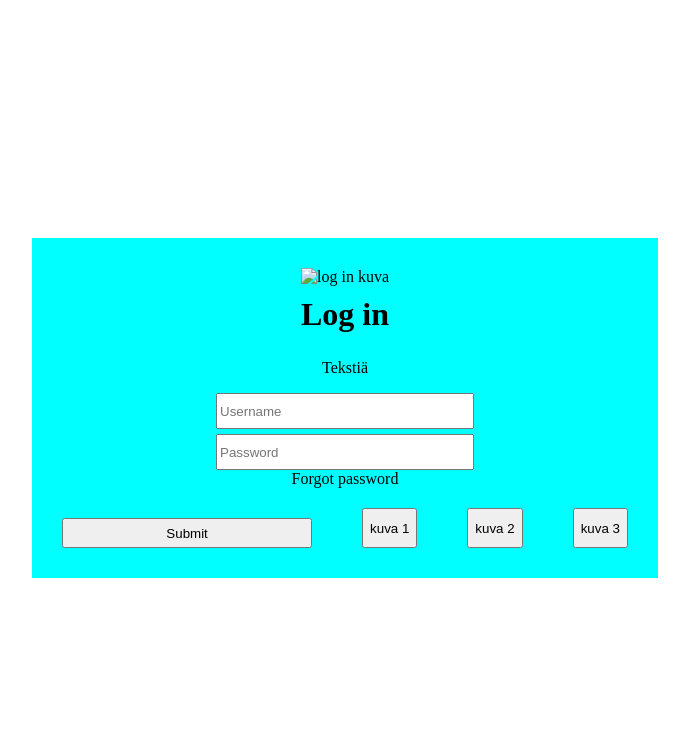
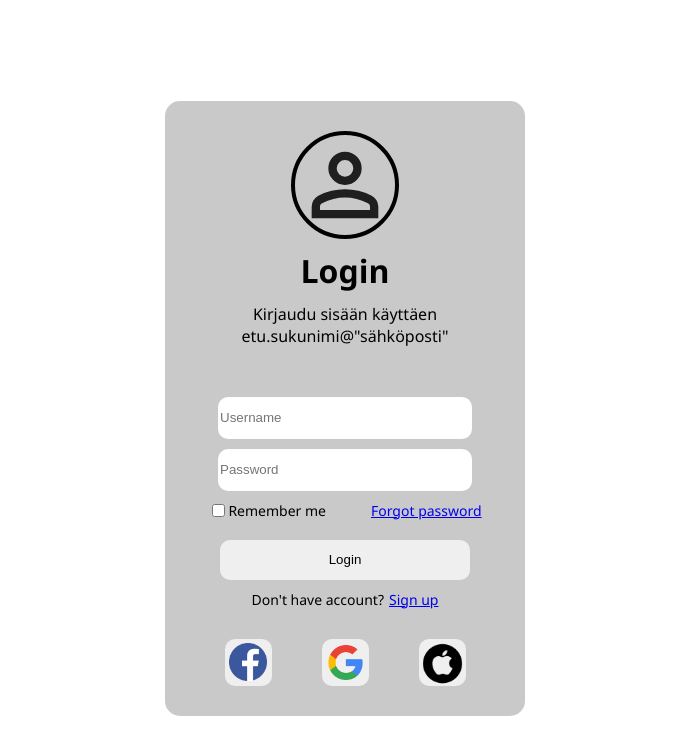
Before and after one commit to Misukist/LogInScreen-Layout, a plain HTML site: page index.html in a window 1280 px wide. Shown: the whole page, without its empty margins (295-984 px from the left). Drawn offline with Linux system fonts and the light colour scheme.

Commit message:
tyylittelyä

```diff
--- a/index.html
+++ b/index.html
@@ -9,36 +9,54 @@
 </head>
 
 <body id="body">
-    <div id="box">
-        <img src="" alt="log in kuva">
+    <main id="box">
+        <header>
+            <img id="profiilikuva" src="/icons/person_24dp_1F1F1F_FILL0_wght400_GRAD0_opsz24.svg">
             <h1>
-            Log in
+                Login
             </h1>
-        <p>
-            Tekstiä
+            <p id="teksti">
+                Kirjaudu sisään käyttäen etu.sukunimi@"sähköposti"
             </p>
+        </header>
+
+        <form>
             <div id="user">
                 <input type="text" id="username" name="username" placeholder="Username" >
             </div>
             <div>
                 <input type="password" id="password" name="password" placeholder="Password">
             </div>
-        <a>
+
+            <div id="checkbox">
+                <input type="checkbox" name="checkbox" value="Remember me">
+                <label for="checkbox">Remember me </label>
+
+                <a id="forgot" href="#">
                     Forgot password
                 </a>
-        <div id="buttons">
+            </div>
+
             <button id="submit">
-                Submit
+                Login
             </button>
-            <button>
-                kuva 1
+        </form>
+
+        <p id="sign">
+            Don't have account? <a href="#"> Sign up</a>
+        </p>
+
+        <section id="buttonsWrapper">
+            <button class="buttonBorder">
+                <img src="icons/3225194_app_facebook_logo_media_popular_icon.png" id="facebook"/>
             </button>
-            <button>
-                kuva 2
+            <button class="buttonBorder">
+                <img src="icons/1298745_google_brand_branding_logo_network_icon.png" id="google"/>
             </button>
-            <button>
-                kuva 3
+            <button class="buttonBorder">
+                <img src="icons/104447_apple_logo_icon.png" id="apple"/>
             </button>
-        </div>
-    </div>
+        </section>
+
+    </main>
 </body>
--- a/styles.css
+++ b/styles.css
@@ -1,10 +1,16 @@
+body    {
+    font-family: 'Segoe UI', Tahoma, Geneva, Verdana, sans-serif;
+}
+
+
 #box {
-    background-color: aqua;
+    background-color: rgba(188, 188, 188, 0.805);
     background-size: contain;
     padding: 30px;
     display: flex;
     flex-direction: column;
     align-items: center;
+    border-radius: 15px;
 
 }
 
@@ -28,22 +34,24 @@ body {
 
 #username {
     width: 250px;
-    height: 30px;
+    height: 40px;
+    border-radius: 10px;
+    border: none;
 }
 
 #password {
     width: 250px;
-    height: 30px;
-    margin-top: 5px;
+    height: 40px;
+    margin-top: 10px;
+    border-radius: 10px;
+    border: none;
 }
 
 #forgot {
-    margin-left: auto;
-    margin-top: 5px;
-    margin-bottom: 10px;
+    margin-left: 45px;
 }
 
-#buttons {
+#buttonsWrapper {
     display: flex;
     flex-direction: row;
     justify-content: space-between;
@@ -51,10 +59,39 @@ body {
     margin-top: 20px;
 }
 
+.buttonBorder {
+    border-radius: 10px;
+    overflow: hidden;
+    border: none;
+    height: 47px;
+    width: 47px;
+    display: flex;
+    cursor: pointer;
+    justify-content: center;
+    align-items: center;
+}
+
+#facebook {
+    height: 38px;
+    width: 38px;
+}
+
+#google {
+    height: 35px;
+    width: 35px;
+}
+
+#apple {
+    height: 45px;
+    width: 45px;
+}
+
 #submit {
     width: 250px;
-    height: 30px;
+    height: 40px;
     margin-top: 10px;
+    border-radius: 10px;
+    border: none;
 }
 
 #teksti {
@@ -62,6 +99,8 @@ body {
     display: flex;
     margin-top: 1px;
     margin-bottom: 50px;
+    width: 300px;
+    text-align: center;
 }
 
 #sign {
@@ -70,4 +109,34 @@ body {
     margin-top: 10px;
     margin-bottom: 10px;
     gap: 5px;
+    font-size: 14px;
 }
+
+#profiilikuva {
+    border: solid 4px;
+    border-radius: 60px;
+    height: 100px;
+    width: 100px;
+}
+
+form {
+    display: flex;
+    justify-content: center;
+    align-items: center;
+    flex-direction: column;
+}
+
+header {
+    display: flex;
+    flex-direction: column;
+    align-items: center;
+
+}
+
+#checkbox {
+    font-size: 14px;
+    display: flex;
+    align-items: center;
+    margin-top: 10px;
+    margin-bottom: 10px;
+}
```
Also changed, not shown: icons/104447_apple_logo_icon.png (added), icons/1298745_google_brand_branding_logo_network_icon.png (added), icons/3225194_app_facebook_logo_media_popular_icon.png (added), icons/account_circle_24dp_1F1F1F_FILL0_wght400_GRAD0_opsz24.svg (added), icons/person_24dp_1F1F1F_FILL0_wght400_GRAD0_opsz24.svg (added). Lines whose indentation alone changed are shown as unchanged.
